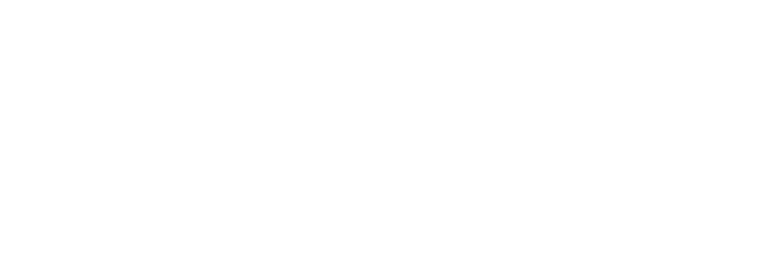
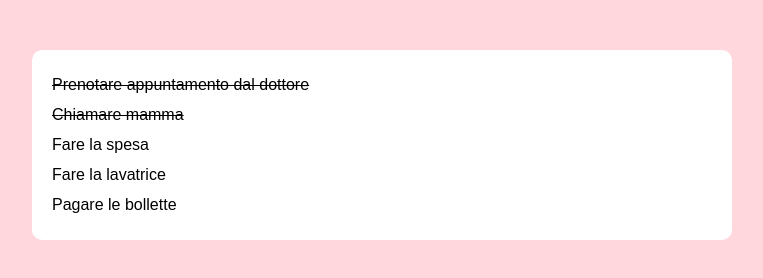
Before and after one commit to MarinaLasorsa/vue-todolist, a plain HTML site: page index.html in a window 1280 px wide. Shown: the whole page, without its empty margins (258-1021 px from the left). Drawn offline with nearby package versions, Linux system fonts and the light colour scheme.

Commit message:
ADD: syntax in HTML to print on screen all todo list items + condition so that if the done propriety of each item is true, the text is striked

```diff
--- a/CSS/style.css
+++ b/CSS/style.css
@@ -12,6 +12,27 @@ img {
     max-width: 100%;
 }
 
+body {
+    background-color: rgb(255, 215, 221);
+    font-family: "Poppins", sans-serif;
+}
+
 .container {
-    max-width: 600px;
+    max-width: 700px;
+    margin: 0 auto;
 }
+
+.card {
+    background-color: white;
+    border-radius: 10px;
+    margin: 50px 0;
+    padding: 20px;
+}
+
+.card li {
+    line-height: 30px;
+}
+
+.checked {
+    text-decoration: line-through;
+}
--- a/JS/app.js
+++ b/JS/app.js
@@ -1,11 +1,11 @@
 const todoList = [
     {
         text: "Prenotare appuntamento dal dottore",
-        done: false
+        done: true
     },
     {
         text: "Chiamare mamma",
-        done: false
+        done: true
     },
     {
         text: "Fare la spesa",
@@ -23,10 +23,10 @@ const todoList = [
 
 const { createApp } = Vue
 
-  createApp({
+createApp({
     data() {
       return {
         todoList: todoList
       }
     }
-  }).mount('#app')
+}).mount('#app')
--- a/index.html
+++ b/index.html
@@ -5,6 +5,7 @@
     <meta name="viewport" content="width=device-width, initial-scale=1.0">
     <title>Vue To Do List</title>
     <link rel="stylesheet" href="./CSS/style.css"/>
+    <link rel="preconnect" href="https://fonts.googleapis.com">
 </head>
 <body>
     <script src="https://unpkg.com/vue@3/dist/vue.global.js"></script>
@@ -12,13 +13,13 @@
     <header>
 
     </header>
-    <main>
+    <main id="app">
         <section class="container">
             <div class="card">
                 <div class="card-body">
                     <ul>
-                        <li>
-
+                        <li v-for="todo in todoList" :class="todo.done === true ? 'checked' : ''">
+                            {{todo.text}}
                         </li>
                     </ul>
                 </div>
```
